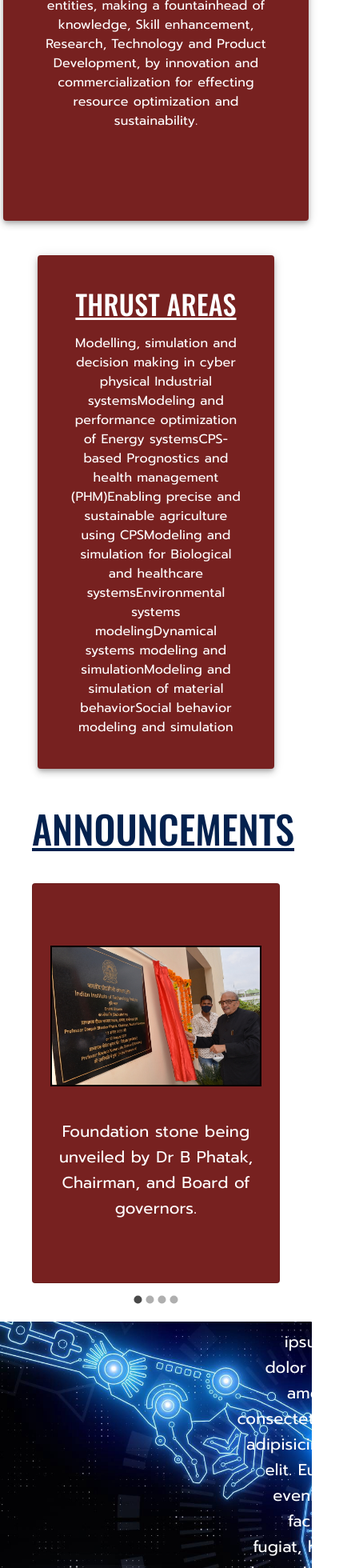
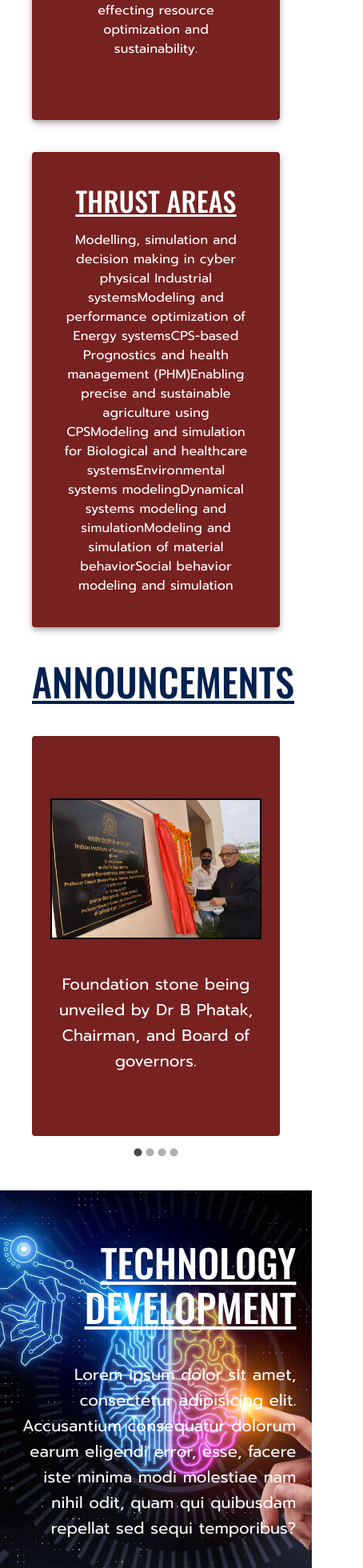
Before and after one commit to hasnain-cyber/drishti, a React (Create React App) app: page / in a window 390 px wide. Shown: the part 1892-3852 px from the top of the page at 80% size, 454 px wide, since content can reach past the window. Built offline with nearby package versions, Linux system fonts and the light colour scheme.

Commit message:
landing page design changes

```diff
--- /dev/null
+++ b/src/pages/LandingPage/LandingPage.scss
@@ -0,0 +1,5 @@
+@media (max-width: 850px) {
+  .tab-container {
+    flex-direction: column;
+  }
+}
--- a/src/pages/LandingPage/LandingPage.tsx
+++ b/src/pages/LandingPage/LandingPage.tsx
@@ -1,8 +1,33 @@
-import { Box, Paper, Typography } from "@mui/material";
+import {Box, Paper, Tab, Tabs, Typography} from "@mui/material";
 import Carousel from "react-material-ui-carousel";
 import Navbar from "../../components/Navbar";
+import {useState} from "react";
+import './LandingPage.scss'
 
-const buildCard = (cardDetailsObject: { title: String; text: String }) => {
+const tabsDataList = [
+    {
+        title: 'TECHNOLOGY DEVELOPMENT',
+        text: 'One of the core hub activities is aimed towards technology development through various researches. The budget for technology development includes support for R&D projects, prototype development, patenting, and commercialization. It is considered that the budget will comprise of both recurring expenses and non-recurring expenses; however, the actual break-up can vary, based on the sanctioned amount.'
+    },
+    {
+        title: 'ENTREPRENEURS',
+        text: 'The hub activity, Innovation, Entrepreneurship & Start-ups Ecosystem, will cover EIR, start-up incubation, pre-incubation and other entrepreneurship related activities like investors summit, incubation facilities. Budget for the hub activity accounts for the expenses required in the promotion, incubation, operation and development of start-ups and other entrepreneurial ventures in the domain of the CPS. '
+    },
+    {
+        title: 'HRD AND SKILL DEVELOPMENT',
+        text: 'Hub activity, HRD & Skill Development, is aimed towards training and development of skilled professionals through fellowships and skill development workshops. Budget for HRD & Skill Development includes fellowship for UG, PG, Doctoral, Faculties and Chair professors, apart from development funds to support UG and PG internships and professional skill development workshops. '
+    },
+    {
+        title: 'CENTRE OF EXCELLENCE',
+        text: 'A Centre of Excellence (CoE) for System Simulation, Modelling and Visualization will be developed as a part of TIH. The primary focus of the CoE will be translational research, i.e., converting the academic research into industry-oriented technology. The CoE will serve as a common unit for different activities and will facilitate interdisciplinary researches in the field of CPS. '
+    },
+    {
+        title: 'INTERNATIONAL COLLABORATIONS',
+        text: 'International collaboration serves as a two-way bridge for exchange of information at international platform. Collaborations will introduce state of the art international practices in the field of CPS in technology development in India and provide a platform for show casing the developed technology. In this activity bilateral technology development will be encouraged. '
+    },
+]
+
+const Card = (cardDetailsObject: { title: String; text: String }) => {
     return (
         <Paper
             elevation={5}
@@ -35,10 +60,20 @@ const buildCard = (cardDetailsObject: { title: String; text: String }) => {
     );
 };
 
+const TabPanel = (props: { value: number }) => {
+    return (
+        <Paper elevation={5} sx={{padding: '5%', backgroundColor: 'primary.dark'}}>
+            <Typography maxWidth={800} color={'white'}
+                        textAlign={'center'}>{tabsDataList[props.value].text}</Typography>
+        </Paper>
+    )
+}
 const LandingPage = () => {
+    const [tabsValue, setTabsValue] = useState(0)
+
     return (
         <Box bgcolor={"primary.light"}>
-      <Navbar />
+            <Navbar/>
             {/* 1st section */}
 
             <Box
@@ -59,7 +94,7 @@ const LandingPage = () => {
                         textAlign={"center"}
                         fontFamily={"Oswald"}
                         marginBottom={5}
-            sx={{ textDecoration: "underline" }}
+                        sx={{textDecoration: "underline"}}
                         color={"primary.light"}
                     >
                         WELCOME TO DRISHTI
@@ -79,18 +114,13 @@ const LandingPage = () => {
             </Box>
 
             {/* 2nd section */}
-      <Box padding={"1%"}>
+            <Box padding={5} display={'flex'} flexDirection={'column'} gap={5}>
                 <Typography
                     variant="h3"
                     textAlign={"center"}
                     fontFamily={"Oswald"}
-          marginBottom={5}
-          padding={"2rem"}
-          width={"450px"}
-          min-height={"350px"}
-          margin={"auto"}
                     color={"secondary.dark"}
-          sx={{ textDecoration: "underline" }}
+                    sx={{textDecoration: "underline"}}
                 >
                     ABOUT US
                 </Typography>
@@ -98,26 +128,17 @@ const LandingPage = () => {
                     display={"flex"}
                     flexWrap={"wrap"}
                     justifyContent={"center"}
-          gap={25}
+                    gap={5}
                 >
-          {buildCard({
+                    {Card({
                         title: "VISION",
                         text: "To become a pioneering center in simulation, modelling and visualization of cyber physical systems that will bolster Indian manufacturing via development and commercialization of state-of-the-art products and creation of skilled human resource (at all levels from researchers and entrepreneurs) and become a key enabler in catalyzing “Industry 4.0” to realize the vision of “Digital India”.",
                     })}
-          {buildCard({
+                    {Card({
                         title: "MISSION",
                         text: "To develop a seamless platform by synchronizing and integrating various entities, making a fountainhead of knowledge, Skill enhancement, Research, Technology and Product Development, by innovation and commercialization for effecting resource optimization and sustainability.",
                     })}
-        </Box>
-        <Box
-          display={"flex"}
-          flexWrap={"wrap"}
-          justifyContent={"center"}
-          gap={25}
-          padding="5%"
-          margin={"1.5rem"}
-        >
-          {buildCard({
+                    {Card({
                         title: "THRUST AREAS",
                         text:
                             "Modelling, simulation and decision making in cyber physical Industrial systems" +
@@ -131,6 +152,7 @@ const LandingPage = () => {
                             "Social behavior modeling and simulation",
                     })}
                 </Box>
+
             </Box>
 
             {/* 3rd section - carousel */}
@@ -141,7 +163,7 @@ const LandingPage = () => {
                     fontFamily={"Oswald"}
                     marginBottom={5}
                     color={"secondary.dark"}
-          sx={{ textDecoration: "underline" }}
+                    sx={{textDecoration: "underline"}}
                 >
                     ANNOUNCEMENTS
                 </Typography>
@@ -163,7 +185,7 @@ const LandingPage = () => {
                             src={"/assets/carousel_pic1.jpg"}
                             alt="carousel_pic1"
                             width={400}
-              style={{ maxWidth: "95%", border: "2px solid black" }}
+                            style={{maxWidth: "95%", border: "2px solid black"}}
                         />
                         <Typography
                             variant="h6"
@@ -193,7 +215,7 @@ const LandingPage = () => {
                             src={"/assets/carousel_pic2.jpg"}
                             alt="carousel_pic2"
                             width={400}
-              style={{ maxWidth: "95%", border: "2px solid black" }}
+                            style={{maxWidth: "95%", border: "2px solid black"}}
                         />
                         <Typography
                             variant="h6"
@@ -223,7 +245,7 @@ const LandingPage = () => {
                             src={"/assets/drishti_logo.png"}
                             alt="drishti_logo"
                             width={400}
-              style={{ maxWidth: "95%", border: "2px solid black" }}
+                            style={{maxWidth: "95%", border: "2px solid black"}}
                         />
                         <Typography
                             variant="h6"
@@ -262,7 +284,7 @@ const LandingPage = () => {
                             src={"/assets/drishti_logo.png"}
                             alt="drishti_logo"
                             width={400}
-              style={{ maxWidth: "95%", border: "2px solid black" }}
+                            style={{maxWidth: "95%", border: "2px solid black"}}
                         />
                         <Typography
                             variant="h6"
@@ -287,27 +309,28 @@ const LandingPage = () => {
             </Box>
 
             {/*4th section*/}
-
-      <Box paddingY={"5%"}>
             <Box
                 display={"flex"}
+                flexDirection={'column'}
                 justifyContent={"center"}
-          alignItems={"center"}
+                alignItems={"end"}
+                marginY={5}
+                padding={'5%'}
                 sx={{
                     backgroundImage: "url(/assets/technology.jpg)",
                     backgroundRepeat: "no-repeat",
                     backgroundSize: "cover",
                     backgroundAttachment: "fixed",
+                    backgroundPosition: 'center',
                 }}
-          height={"60vh"}
+                minHeight={500}
             >
-          <Box margin={5} maxWidth={1300}>
                 <Typography
-              variant="h2"
+                    variant="h3"
                     textAlign={"right"}
                     fontFamily={"Oswald"}
                     marginBottom={5}
-              sx={{ textDecoration: "underline" }}
+                    sx={{textDecoration: "underline"}}
                     color={"white"}
                 >
                     TECHNOLOGY DEVELOPMENT
@@ -317,56 +340,38 @@ const LandingPage = () => {
                     textAlign={"right"}
                     fontFamily={"Prompt"}
                     color={"white"}
-              marginLeft={"20rem"}
+                    maxWidth={800}
                 >
-              Lorem ipsum dolor sit amet, consectetur adipisicing elit. Eum
-              eveniet facilis fugiat, hic ipsum iste laboriosam nesciunt nisi
-              omnis quidem quo reiciendis repellat soluta tempora tenetur totam,
-              ullam
+                    Lorem ipsum dolor sit amet, consectetur adipisicing elit. Accusantium consequatur dolorum earum
+                    eligendi error, esse, facere iste minima modi molestiae nam nihil odit, quam qui quibusdam repellat
+                    sed sequi temporibus?
                 </Typography>
             </Box>
-        </Box>
 
+            {/*5th section*/}
+            <Box padding={'2%'}>
                 <Typography
                     variant="h3"
                     textAlign={"center"}
                     fontFamily={"Oswald"}
                     color={"secondary.dark"}
-          sx={{ textDecoration: "underline" }}
+                    marginBottom={5}
+                    sx={{textDecoration: "underline"}}
                 >
                     INFRASTRUCTURE
                 </Typography>
-        <Box
-          padding={"5%"}
-          display={"flex"}
-          flexWrap={"wrap"}
-          justifyContent={"center"}
-          gap={5}
-        >
-          {buildCard({
-            title: "TECHNOLOGY DEVELOPMENT",
-            text: "Lorem ipsum dolor sit amet, consectetur adipisicing elit. Accusamus beatae culpa cumque cupiditate debitis doloremque, dolores ea error eveniet excepturi, magnam minus neque quas qui quis sunt suscipit vel vitae! Lorem ipsum dolor sit amet, consectetur adipisicing elit. Accusamus beatae culpa cumque cupiditate debitis doloremque, dolores ea error eveniet excepturi, magnam minus neque quas qui quis sunt suscipit vel vitae!",
-          })}
-          {buildCard({
-            title: "ENTREPRENEURS",
-            text: "Lorem ipsum dolor sit amet, consectetur adipisicing elit. Accusamus beatae culpa cumque cupiditate debitis doloremque, dolores ea error eveniet excepturi, magnam minus neque quas qui quis sunt suscipit vel vitae! Lorem ipsum dolor sit amet, consectetur adipisicing elit. Accusamus beatae culpa cumque cupiditate debitis doloremque, dolores ea error eveniet excepturi, magnam minus neque quas qui quis sunt suscipit vel vitae!",
-          })}
-          {buildCard({
-            title: "HRD AND SKILL DEVELOPMENT",
-            text: "Lorem ipsum dolor sit amet, consectetur adipisicing elit. Accusamus beatae culpa cumque cupiditate debitis doloremque, dolores ea error eveniet excepturi, magnam minus neque quas qui quis sunt suscipit vel vitae! Lorem ipsum dolor sit amet, consectetur adipisicing elit. Accusamus beatae culpa cumque cupiditate debitis doloremque, dolores ea error eveniet excepturi, magnam minus neque quas qui quis sunt suscipit vel vitae!",
-          })}
-          {buildCard({
-            title: "CENTRE OF EXCELLENCE",
-            text: "Lorem ipsum dolor sit amet, consectetur adipisicing elit. Accusamus beatae culpa cumque cupiditate debitis doloremque, dolores ea error eveniet excepturi, magnam minus neque quas qui quis sunt suscipit vel vitae! Lorem ipsum dolor sit amet, consectetur adipisicing elit. Accusamus beatae culpa cumque cupiditate debitis doloremque, dolores ea error eveniet excepturi, magnam minus neque quas qui quis sunt suscipit vel vitae!",
-          })}
-          {buildCard({
-            title: "INTERNATIONAL COLLABORATIONS",
-            text: "Lorem ipsum dolor sit amet, consectetur adipisicing elit. Accusamus beatae culpa cumque cupiditate debitis doloremque, dolores ea error eveniet excepturi, magnam minus neque quas qui quis sunt suscipit vel vitae! Lorem ipsum dolor sit amet, consectetur adipisicing elit. Accusamus beatae culpa cumque cupiditate debitis doloremque, dolores ea error eveniet excepturi, magnam minus neque quas qui quis sunt suscipit vel vitae!",
-          })}
+                <Box display={'flex'} justifyContent={'center'} gap={2} className={'tab-container'}
+                     alignItems={'center'}>
+                    <Tabs value={tabsValue} onChange={(event, value) => setTabsValue(value)} centered
+                          orientation={'vertical'} variant={'fullWidth'}>
+                        {tabsDataList.map(element => <Tab label={element.title}/>)}
+                    </Tabs>
+                    <TabPanel value={tabsValue}/>
                 </Box>
             </Box>
 
-      {/*5th section - Footer*/}
+
+            {/*6th section - Footer*/}
             <Box
                 display={"flex"}
                 flexWrap={"wrap"}
@@ -374,7 +379,6 @@ const LandingPage = () => {
                 gap={5}
                 bgcolor={"secondary.light"}
                 padding={"2%"}
-        // borderTop={2}
             >
                 <Box maxWidth={500}>
                     <Typography
@@ -383,9 +387,6 @@ const LandingPage = () => {
                         fontFamily={"Oswald"}
                         marginBottom={2}
                         color={"secondary.dark"}
-            // sx={{
-            //   textDecoration: "underline",
-            // }}
                     >
                         CONTACT US
                     </Typography>
@@ -430,9 +431,6 @@ const LandingPage = () => {
                         fontFamily={"Oswald"}
                         marginBottom={2}
                         color={"secondary.dark"}
-            // sx={{
-            //   textDecoration: "underline",
-            // }}
                     >
                         CONTACT US
                     </Typography>
```
Lines whose indentation alone changed are shown as unchanged.
